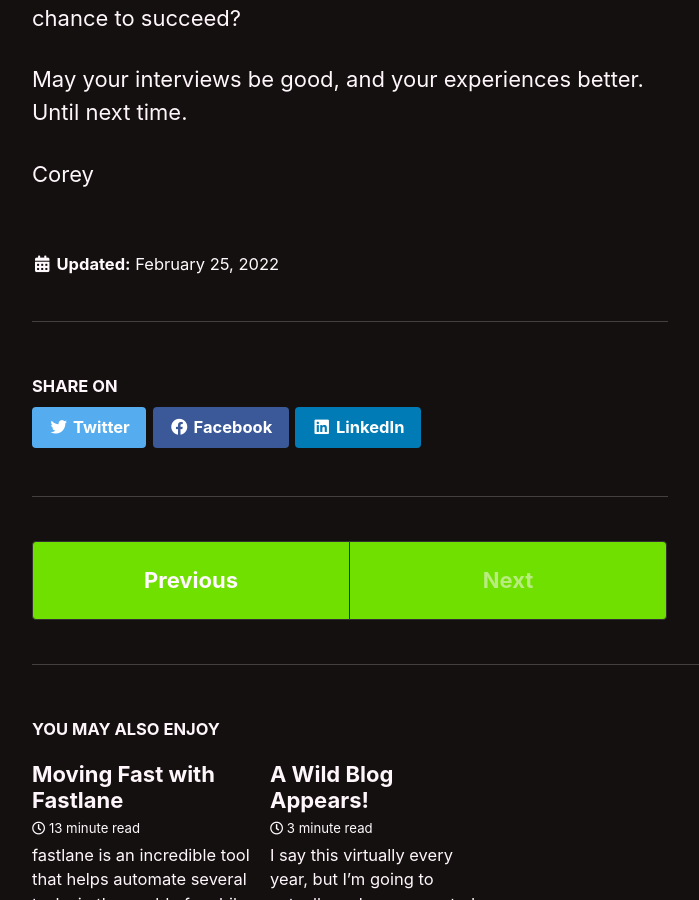
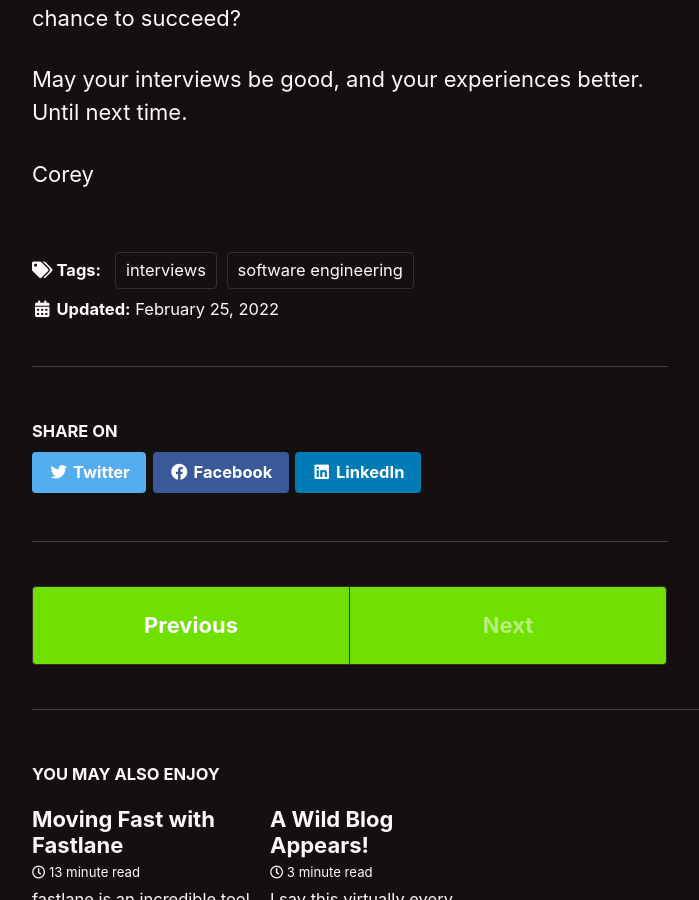
Before and after one commit to croberts22/croberts22.github.io, a Jekyll site: the page built from _posts/2022-02-25-interviewing-software-engineers-effectively-lessons-learned-simulations.md, in a window 1280 px wide and 900 px high, scrolled down 12219 px. Shown: the whole window, without its empty margins (290-989 px from the left). Built offline with Jekyll 4.4.1, drawn with Linux system fonts in a browser that asks for light colours; cached includes are drawn as plain includes.

Commit message:
Adding tags to the latest entry.

```diff
--- a/_posts/2022-02-25-interviewing-software-engineers-effectively-lessons-learned-simulations.md
+++ b/_posts/2022-02-25-interviewing-software-engineers-effectively-lessons-learned-simulations.md
@@ -5,6 +5,9 @@ permalink: /blog/interviewing-software-engineers-effectively-lessons-learned-wit
 published: true
 toc: true
 toc_label: "Table of Contents"
+tags:
+  - software engineering
+  - interviews
 summary: "Interviewing for a company is hard. Being the interviewer can be harder. There are so many ways to approach a software engineering interview, from delivering a plethora of technical questions, to simulating team or company-based environments, to whiteboarding engineering problems with a subset of people. Given the wide number of vectors to gauge someone's competency and compatibility with your team, how can you be sure that you're interviewing someone effectively if you employ a simulation?"
 ---
 
```
